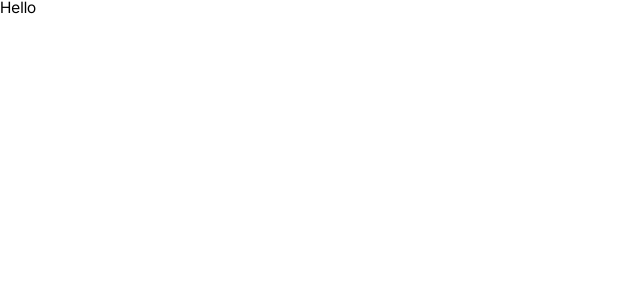
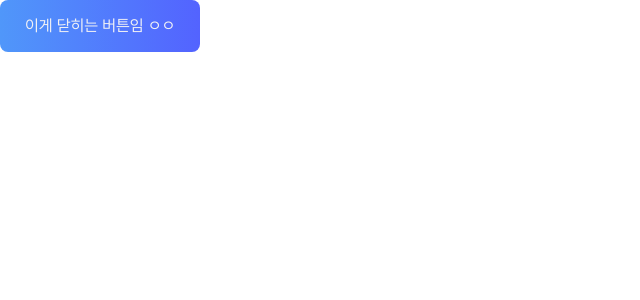
Before and after one commit to yeeZinu/mogazoa, a Next.js app: page / in a window 1280 px wide. Shown: the top 300 px of the page, without its empty margins (0-640 px from the left). Built offline with nearby package versions, Linux system fonts and the light colour scheme.

Commit message:
feat: 버튼 컴포넌트 기본 구조 (#3)

```diff
--- a/src/app/page.tsx
+++ b/src/app/page.tsx
@@ -1,3 +1,14 @@
+import Button from "@/components/Button/Button";
+
 export default function Home() {
-  return <div>Hello</div>;
+  return (
+    <div>
+      <Button
+        styleType='primary'
+        disabled={false}
+      >
+        이게 닫히는 버튼임 ㅇㅇ
+      </Button>
+    </div>
+  );
 }
--- /dev/null
+++ b/src/components/Button/Button.module.scss
@@ -0,0 +1,25 @@
+@import "@/styles/_index";
+@import "@/styles/_media";
+
+.container {
+  all: unset;
+  display: flex;
+  align-items: center;
+  justify-content: center;
+  border-radius: 8px;
+  padding: 18px 25px;
+
+  @include respond-to(mobile) {
+    width: 100%
+  }
+}
+
+.primary {
+  background: $blue-gradient;
+  color: $white-100;
+}
+
+.disabled {
+  background: $gray-300;
+  color: $gray-200;
+}
--- /dev/null
+++ b/src/components/Button/Button.tsx
@@ -0,0 +1,30 @@
+"use client";
+
+import cn from "@/utils/classNames";
+import styles from "./Button.module.scss";
+
+type ButtonProps = {
+  children: React.ReactNode;
+  styleType: "primary" | "secondary" | "tertiary";
+  disabled: boolean;
+};
+
+export default function Button({ children, styleType, disabled = false, ...rest }: ButtonProps) {
+  return (
+    // eslint-disable-next-line react/button-has-type
+    <button
+      className={cn(
+        styles.container,
+        styleType === "primary" && styles.primary,
+        styleType === "secondary" && styles.secondary,
+        styleType === "tertiary" && styles.tertiary,
+
+        disabled === true && styles.disabled,
+      )}
+      {...rest}
+      disabled={disabled}
+    >
+      {children}
+    </button>
+  );
+}
--- a/src/styles/_color.scss
+++ b/src/styles/_color.scss
@@ -12,4 +12,4 @@ $yellow-100: #ffc83c;
 $green-100: #05d58b;
 $pink-100: #ff2f9f;
 $red-100: #f00;
-$blue-gradient: linear-gradient($blue-100, $blue-200);
+$blue-gradient: linear-gradient(0.25turn, $blue-100, $blue-200);
```
